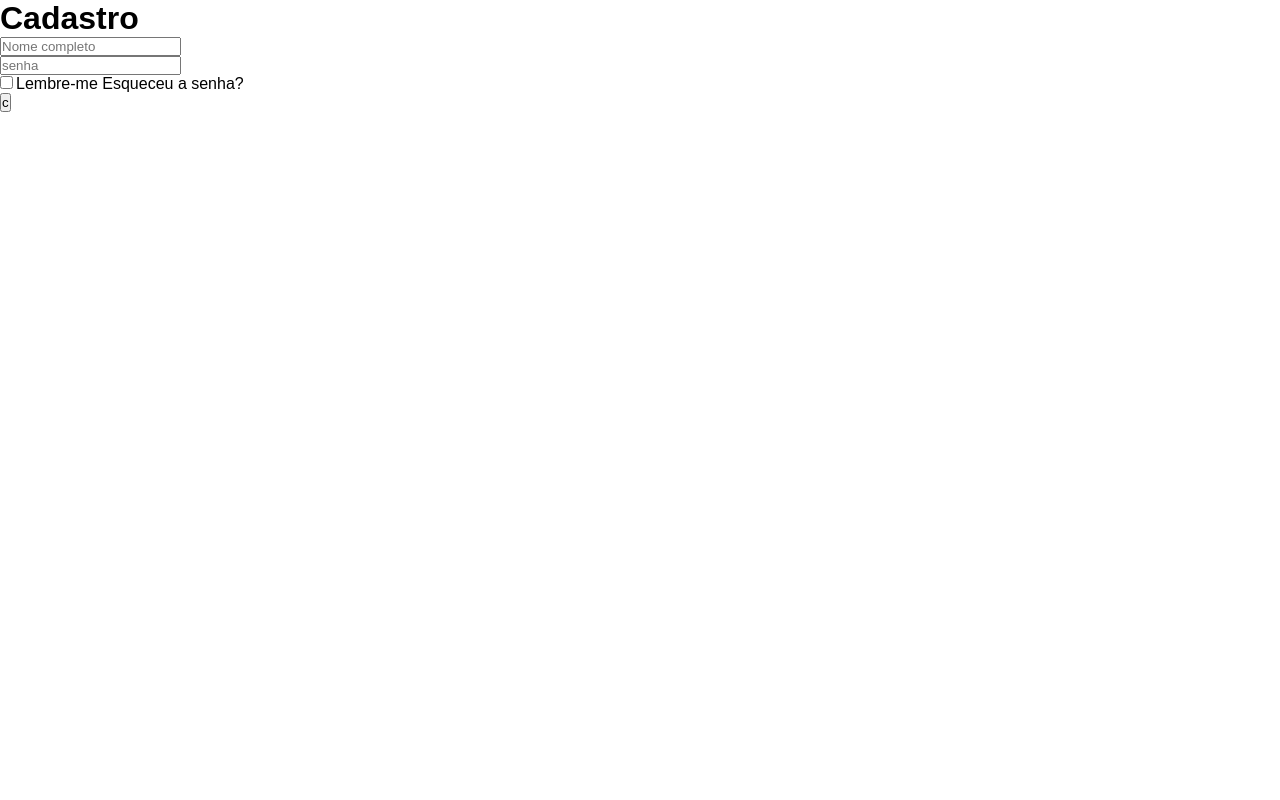
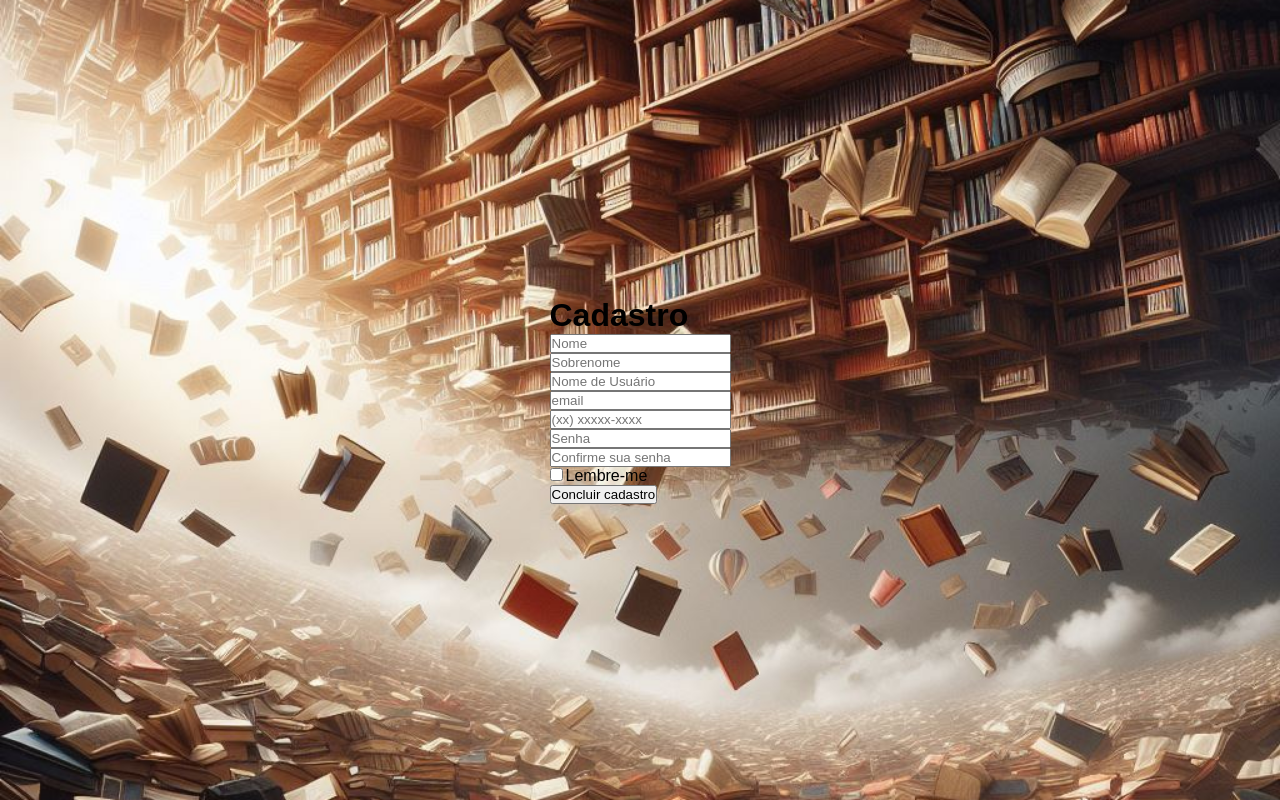
Before and after one commit to Abby-code45/bibliotecaVirtual.github.io, a plain HTML site: page cadastro.html in a window 1280 px wide. Drawn offline with nearby package versions, Linux system fonts and the light colour scheme.

Commit message:
28/02/2024

```diff
--- a/cadastro.html
+++ b/cadastro.html
@@ -8,24 +8,54 @@
     <link href='https://unpkg.com/boxicons@2.1.4/css/boxicons.min.css' rel='stylesheet'>
     <title>Biblioteca Virtual</title>
 </head>
+<style>
+    body{
+    display: flex;
+    justify-content: center;
+    align-items: center;
+    min-height: 100vh;
+    height: 100vh;
+    background-color: black;
+    background: url(bibliitecamagica.jpeg) no-repeat;
+    background-repeat: repeat-y;
+    background-position: center center;
+    background-size: cover;
+    background-attachment: fixed;
+    width: 100%;
+}
+</style>
 <body>
-    <div class="catalogo">
-        <form action="">
+    <div class="container">
+        <form action="#">
             <h1>Cadastro</h1>
-            <div class="caixaText">
-                <input type="text" placeholder="Nome completo" required>
+            <div class="agupamento-input">
+                <div class="caixaText">
+                    <input id="firstname" type="text" name="firstname" placeholder="Nome" required>
+                </div>
+                <div class="caixaText">
+                    <input id="lastname" type="text" name="lastname" placeholder="Sobrenome" required>
+                </div>
+                <div class="caixaText">
+                    <input id="name" type="text" name="name" placeholder="Nome de Usuário" required>
+                </div>
+                <div class="caixaText">
+                    <input id="email" type="email" name="email" placeholder="email" required>
+                </div>
+                <div class="caixaText">
+                    <input id="telefone" type="tel" name="telefone" placeholder="(xx) xxxxx-xxxx" required>
+                </div>
+                <div class="caixaText">
+                    <input id="password" type="password" name="senha" placeholder="Senha" required>
+                </div>
+                <div class="caixaText">
+                    <input id="password" type="password" name="senha" placeholder="Confirme sua senha" required>
+                </div>
+            </div>
 
-            </div>
-            <div class="caixaText">
-                <input type="password" placeholder="senha" required>
-
-            </div>
             <div class="lembre-me">
                 <label><input type="checkbox">Lembre-me</label>
-                <a href="#">Esqueceu a senha?</a>
             </div>
-            <button type="submit" class="cadastre"> c</button>
-
+            <button type="submit" class="cadastre"> Concluir cadastro</button>
         </form>
     </div>
 </body>
```
